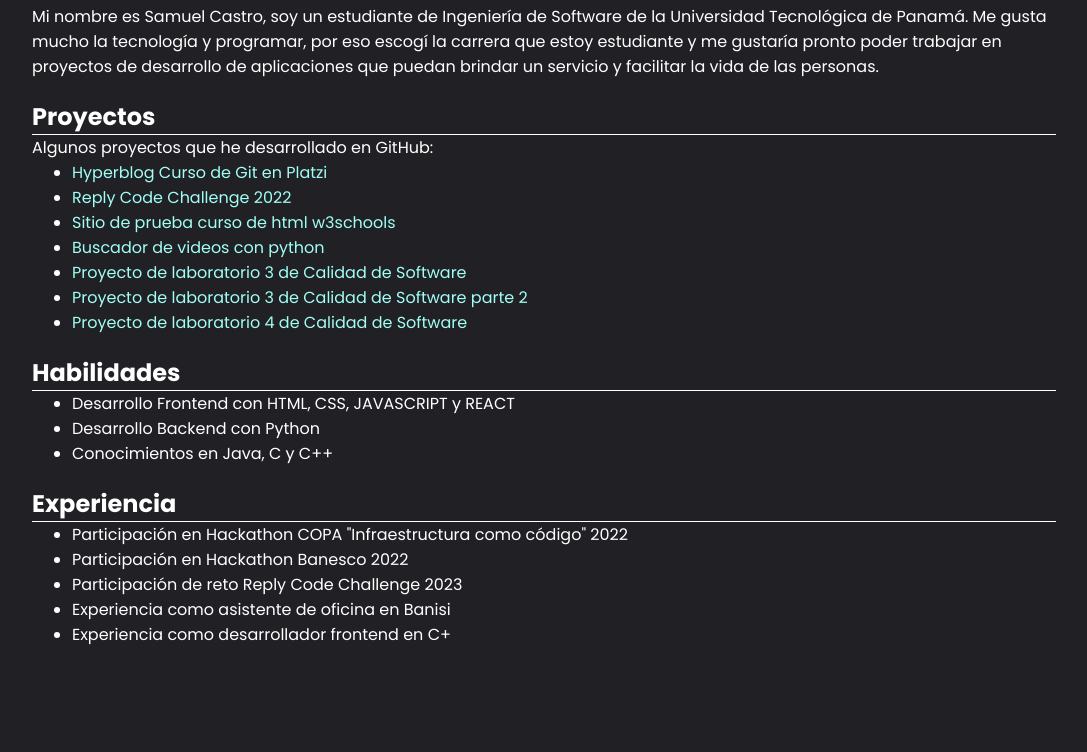
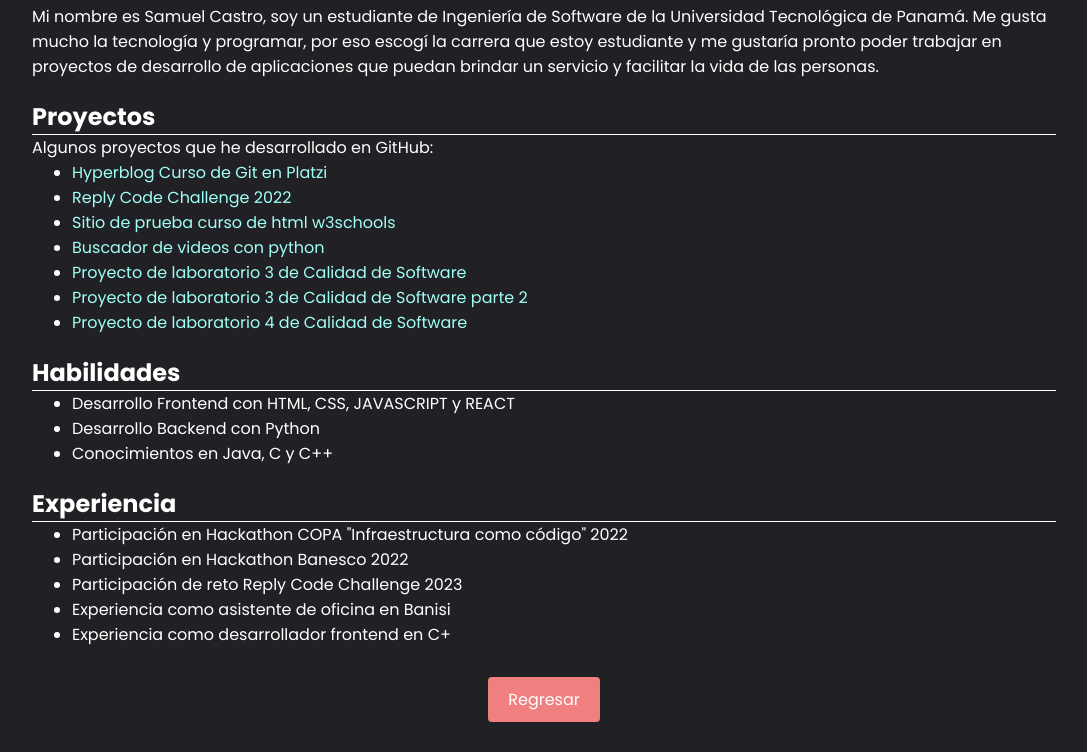
Before and after one commit to neelptl1312/Laboratorio4, a plain HTML site: page samuel.html in a window 1280 px wide. Shown: the part 69-821 px from the top of the page, without its empty margins (96-1183 px from the left). Before the commit the page ends 800 px from the top, so only its background shows below. Drawn offline with Linux system fonts and the light colour scheme.

Commit message:
Se corrigieron ciertos errores en el diseño

```diff
--- a/samuel.css
+++ b/samuel.css
@@ -18,6 +18,9 @@ body{
 .main {
     width: 80%;
     margin: 0 auto;
+    display: flex;
+    flex-direction: column;
+    align-items: center;
 }
 
 h2 {
@@ -37,3 +40,21 @@ a {
 a:hover {
     color: rgb(74, 213, 197);
 }
+
+.boton{
+    text-decoration: none;
+        display: inline-block;
+        padding: 10px 20px;
+        background-color:lightcoral;
+        color: white;
+        text-decoration: none;
+        border: none;
+        border-radius: 4px;
+        font-size: 16px;
+        cursor: pointer;
+        margin: 30px;
+}
+
+.main section {
+    width: 100%;
+}
--- a/samuel.html
+++ b/samuel.html
@@ -51,6 +51,8 @@
                 <li>Experiencia como desarrollador frontend en C+</li>
             </ul>
         </section>
+
+        <a class="boton" href="portafoliodigital.html">Regresar</a>
     </section>
 </body>
 </html>
```
Also changed, not shown: Neel.html (+1 -1 lines).
